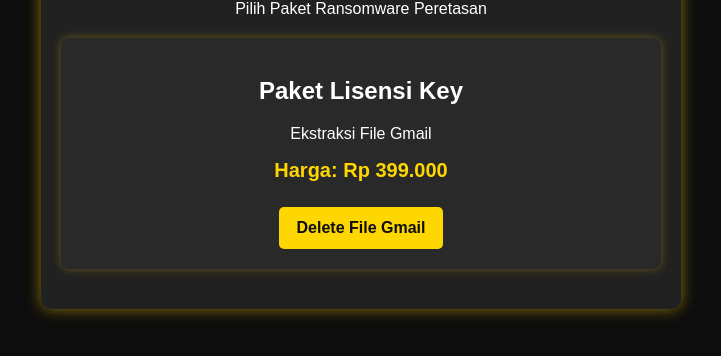
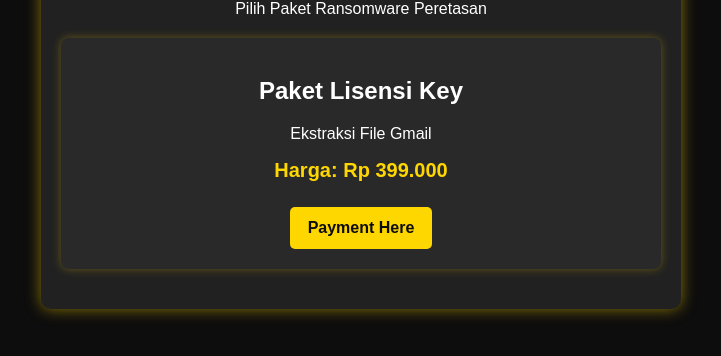
Before and after one commit to LisensiKey/LisensiKey1, a plain HTML site: page index.html in a window 1280 px wide. Shown: the part 140-496 px from the top of the page, without its empty margins (279-1000 px from the left). Drawn offline with Linux system fonts and the light colour scheme.

Commit message:
index.html

```diff
--- a/index.html
+++ b/index.html
@@ -15,7 +15,7 @@
             <h2>Paket Lisensi Key</h2>
             <p>Ekstraksi File Gmail</p>
             <p class="harga">Harga: Rp 399.000</p>
-            <a href="pembayaran.html?paket=lisensi key&harga=399000" class="btn">Delete File Gmail</a>
+            <a href="pembayaran.html?paket=lisensi key&harga=399000" class="btn">Payment Here</a>
         </div>
     </div>
 </body>
```
